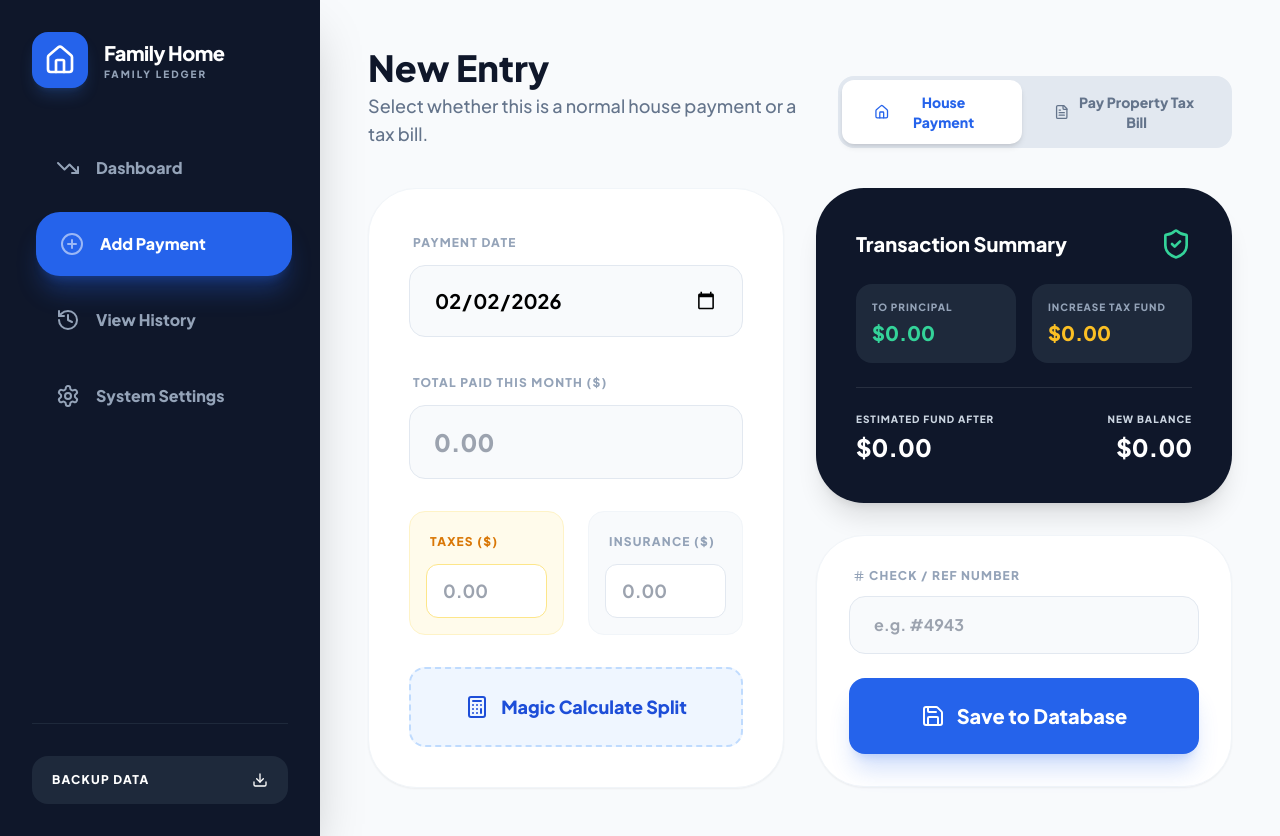
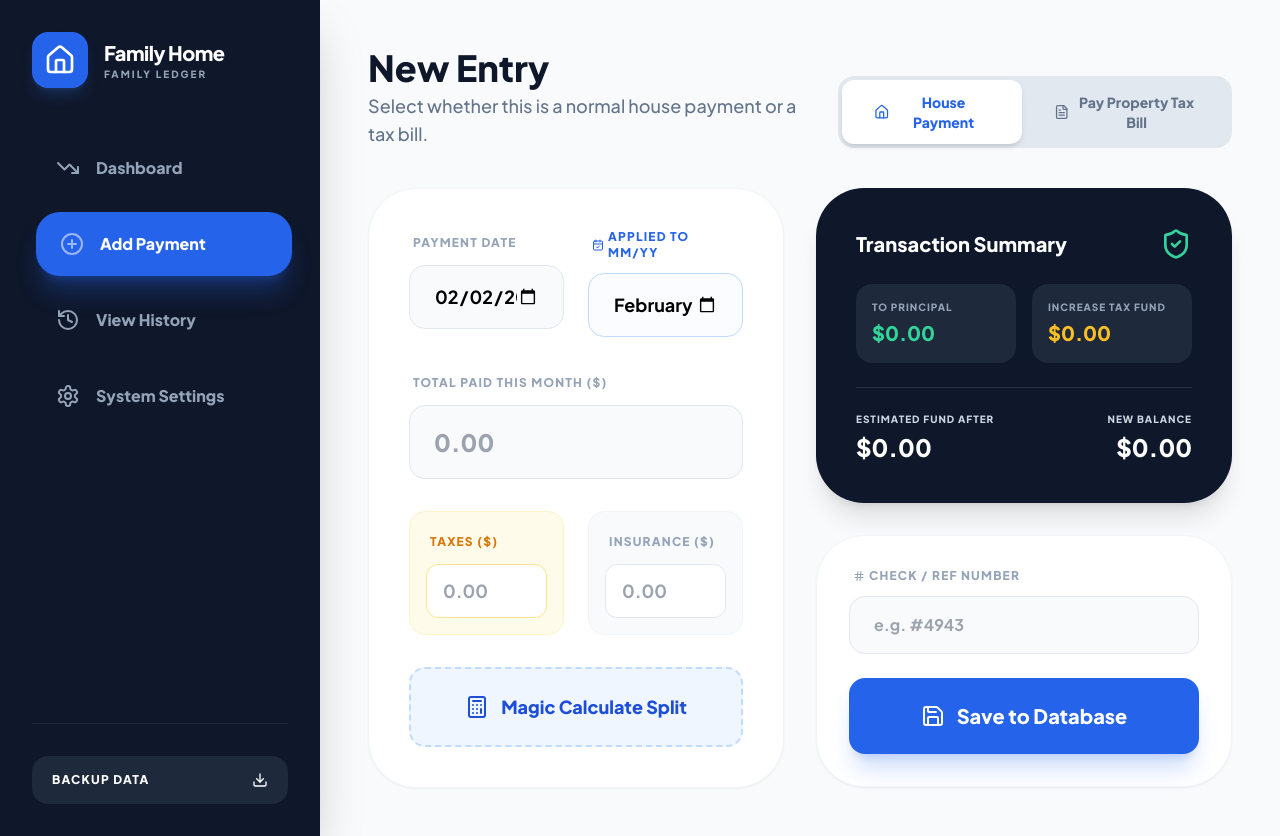
Before and after one commit to bigpopperpop-cyber/Mike-coding-is-great-, a React (Vite) app: page / in a window 1280 px wide. Both pictures are taken after a click on the button "Add Payment". Built offline with nearby package versions, Linux system fonts and the light colour scheme.

Commit message:
feat: Add applied to field for payments
Introduces a new `appliedTo` field to the `PaymentRecord` type and form. This allows users to specify the month and year a payment was applied to, improving financial tracking accuracy. Updates localStorage keys to v4.

```diff
--- a/App.tsx
+++ b/App.tsx
@@ -24,7 +24,8 @@
   Hash,
   Scale,
   FileText,
-  MinusCircle
+  MinusCircle,
+  CalendarCheck
 } from 'lucide-react';
 import {
   AreaChart,
@@ -43,6 +44,7 @@
 interface PaymentRecord {
   id: string;
   date: string;
+  appliedTo?: string; // Format: YYYY-MM
   totalPaid: number;
   principalPart: number;
   interestPart: number;
@@ -66,6 +68,13 @@
     style: 'currency',
     currency: 'USD',
   }).format(val);
+};
+
+const formatAppliedTo = (val: string | undefined) => {
+  if (!val) return '-';
+  const [year, month] = val.split('-');
+  const date = new Date(parseInt(year), parseInt(month) - 1);
+  return date.toLocaleDateString('en-US', { month: '2-digit', year: '2-digit' });
 };
 
 const downloadFile = (content: string, fileName: string, contentType: string) => {
@@ -111,6 +120,7 @@
   // Entry Form State
   const [formData, setFormData] = useState({
     date: new Date().toISOString().split('T')[0],
+    appliedTo: new Date().toISOString().slice(0, 7), // YYYY-MM
     totalPaid: 0,
     taxPart: 0,
     insurancePart: 0,
@@ -122,16 +132,16 @@
 
   // Load Data
   useEffect(() => {
-    const saved = localStorage.getItem('house_db_v3');
-    const savedCfg = localStorage.getItem('house_cfg_v3');
+    const saved = localStorage.getItem('house_db_v4');
+    const savedCfg = localStorage.getItem('house_cfg_v4');
     if (saved) setPayments(JSON.parse(saved));
     if (savedCfg) setConfig(JSON.parse(savedCfg));
   }, []);
 
   // Save Data
   useEffect(() => {
-    localStorage.setItem('house_db_v3', JSON.stringify(payments));
-    localStorage.setItem('house_cfg_v3', JSON.stringify(config));
+    localStorage.setItem('house_db_v4', JSON.stringify(payments));
+    localStorage.setItem('house_cfg_v4', JSON.stringify(config));
   }, [payments, config]);
 
   const stats = useMemo(() => {
@@ -212,14 +222,11 @@
 
     if (entryMode === 'taxBill') {
         payload.isTaxBill = true;
-        // Total paid for a tax bill is usually zero or the bill itself depending on preference.
-        // We'll set totalPaid to 0 as it's a disbursement from existing funds, not new money in.
         payload.totalPaid = 0;
-        payload.taxPart = -Math.abs(formData.taxPart); // Force negative for deduction
+        payload.taxPart = -Math.abs(formData.taxPart);
         payload.principalPart = 0;
         payload.interestPart = 0;
         payload.insurancePart = 0;
-        // Remaining balance stays the same as the last mortgage payment
         const sorted = [...payments].filter(p => !p.isTaxBill).sort((a, b) => new Date(a.date).getTime() - new Date(b.date).getTime());
         payload.remainingBalance = sorted.length > 0 ? sorted[sorted.length-1].remainingBalance : config.initialBalance;
     }
@@ -247,6 +254,7 @@
     setEntryMode('mortgage');
     setFormData({
       date: new Date().toISOString().split('T')[0],
+      appliedTo: new Date().toISOString().slice(0, 7),
       totalPaid: 0,
       taxPart: 0,
       insurancePart: 0,
@@ -262,8 +270,9 @@
     setEntryMode(record.isTaxBill ? 'taxBill' : 'mortgage');
     setFormData({
       date: record.date,
+      appliedTo: record.appliedTo || new Date().toISOString().slice(0, 7),
       totalPaid: record.totalPaid,
-      taxPart: Math.abs(record.taxPart), // Form always shows positive
+      taxPart: Math.abs(record.taxPart),
       insurancePart: record.insurancePart,
       principalPart: record.principalPart,
       interestPart: record.interestPart,
@@ -472,14 +481,27 @@
                 {entryMode === 'mortgage' ? (
                   <>
                     <div className="bg-white p-10 rounded-[3rem] shadow-sm border border-slate-100 space-y-8">
+                      <div className="grid grid-cols-1 md:grid-cols-2 gap-6">
                         <div className="space-y-3">
                             <label className="text-xs font-black text-slate-400 uppercase tracking-widest ml-1">Payment Date</label>
                             <input
                             type="date"
-                          className="w-full px-6 py-5 bg-slate-50 border border-slate-200 rounded-2xl text-xl font-bold focus:ring-4 focus:ring-blue-100 outline-none transition-all"
+                            className="w-full px-6 py-4 bg-slate-50 border border-slate-200 rounded-2xl text-lg font-bold focus:ring-4 focus:ring-blue-100 outline-none transition-all"
                             value={formData.date}
                             onChange={e => setFormData({...formData, date: e.target.value})}
                             />
+                        </div>
+                        <div className="space-y-3">
+                            <label className="text-xs font-black text-blue-600 uppercase tracking-widest ml-1 flex items-center gap-1">
+                                <CalendarCheck size={12} /> Applied to MM/YY
+                            </label>
+                            <input
+                            type="month"
+                            className="w-full px-6 py-4 bg-blue-50/30 border border-blue-200 rounded-2xl text-lg font-bold focus:ring-4 focus:ring-blue-100 outline-none transition-all"
+                            value={formData.appliedTo}
+                            onChange={e => setFormData({...formData, appliedTo: e.target.value})}
+                            />
+                        </div>
                       </div>
 
                       <div className="space-y-3">
@@ -637,12 +659,13 @@
                   <table className="w-full text-left">
                     <thead className="bg-slate-50 text-slate-400 text-[10px] font-black uppercase tracking-[0.2em]">
                       <tr>
-                        <th className="px-6 py-6">Date</th>
+                        <th className="px-6 py-6">Paid Date</th>
+                        <th className="px-6 py-6">Applied To</th>
                         <th className="px-6 py-6">Check #</th>
-                        <th className="px-6 py-6">Paid</th>
+                        <th className="px-6 py-6">Total Paid</th>
                         <th className="px-6 py-6">Principal</th>
                         <th className="px-6 py-6">Interest</th>
-                        <th className="px-6 py-6">Tax Pot Activity</th>
+                        <th className="px-6 py-6">Tax Activity</th>
                         <th className="px-6 py-6">Balance</th>
                         <th className="px-6 py-6 text-center">Actions</th>
                       </tr>
@@ -655,6 +678,9 @@
                                 {new Date(p.date).toLocaleDateString('en-US', { month: 'short', day: 'numeric', year: 'numeric' })}
                                 {p.isTaxBill && <span className="text-[10px] bg-orange-600 text-white px-2 py-0.5 rounded-full font-black mt-1 w-fit">TAX BILL</span>}
                             </div>
+                          </td>
+                          <td className="px-6 py-6 font-black text-slate-600 text-sm">
+                            {formatAppliedTo(p.appliedTo)}
                           </td>
                           <td className="px-6 py-6 font-bold text-slate-400 text-sm">
                             {p.checkNumber ? <span className="bg-slate-100 px-3 py-1 rounded-lg text-slate-600 font-mono">{p.checkNumber}</span> : '-'}
@@ -697,7 +723,7 @@
                       ))}
                       {payments.length === 0 && (
                         <tr>
-                          <td colSpan={8} className="px-10 py-20 text-center text-slate-400 font-bold italic">
+                          <td colSpan={9} className="px-10 py-20 text-center text-slate-400 font-bold italic">
                             No records found. Add your first payment or tax bill to start tracking.
                           </td>
                         </tr>
```
Lines whose indentation alone changed are shown as unchanged.
